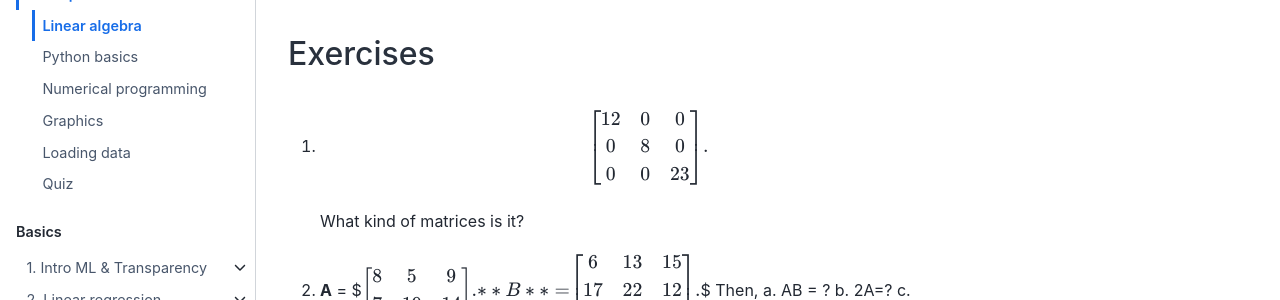
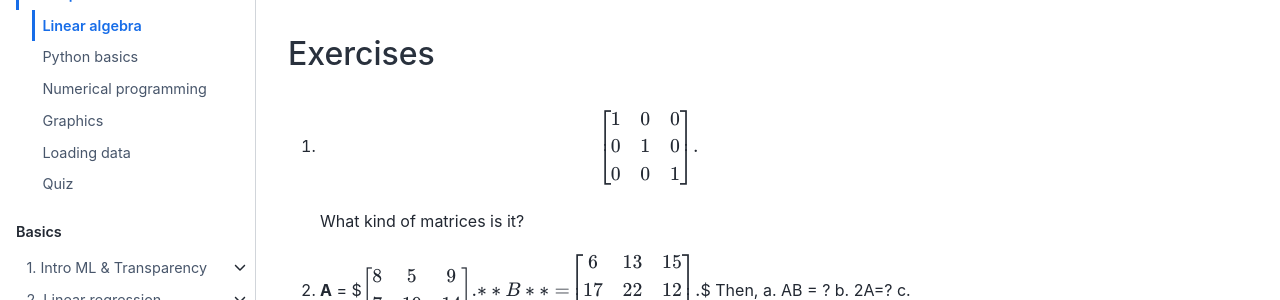
Before and after one commit to pykale/transparentML, a Jupyter Book: the page built from content/00-prereq/linear-algebra-and-notations.md, in a window 1280 px wide and 900 px high, scrolled down 3382 px. Shown: the part 386-686 px from the top of the window. Built offline with Jupyter Book 1.0.4 settings and Sphinx 7.4.7 and the Sphinx Book theme 1.1.4, drawn with Linux system fonts in a browser that asks for light colours; pages that are not in the unit, such as notebooks, are missing from menus.

Commit message:
Update linear-algebra-and-notations.md

```diff
--- a/content/00-prereq/linear-algebra-and-notations.md
+++ b/content/00-prereq/linear-algebra-and-notations.md
@@ -128,8 +128,8 @@ This section introduces the basic concepts of linear algebra and notations used
 ### Exercises
 
 1. $$
-    \begin{bmatrix} 12 & 0 & 0 \\ 0 & 8 & 0 \\ 0 & 0 & 23 \end{bmatrix}.
-   $$
+    \begin{bmatrix} 1 & 0 & 0 \\ 0 & 1 & 0 \\ 0 & 0 & 1 \end{bmatrix}.
+  $$
     What kind of matrices is it?
 2. **A** = $$
     \begin{bmatrix} 8 & 5 & 9 \\ 7 & 19 & 14 \end{bmatrix}.
```
